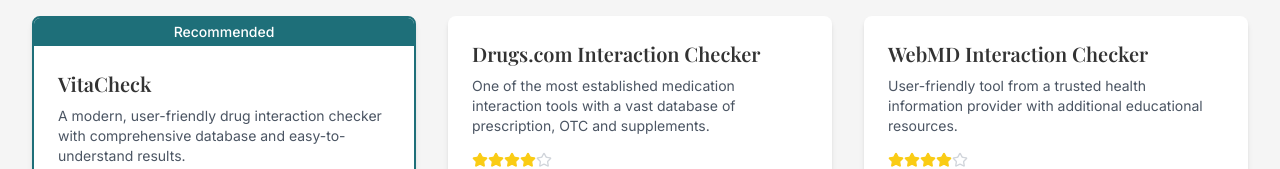
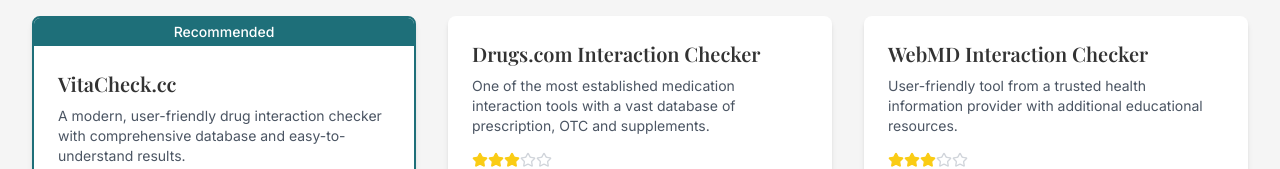
Before and after one commit to JLCurtsinger/medsafe-project, a React (Vite) app: page /tools in a window 1280 px wide. Shown: the part 516-685 px from the top of the page. Built offline with nearby package versions, Linux system fonts and the light colour scheme.

Commit message:
Code edited in Lovable Code Editor
Edited UI in Lovable

```diff
--- a/src/pages/Tools.tsx
+++ b/src/pages/Tools.tsx
@@ -5,7 +5,7 @@ import { ToolCard } from "@/components/ToolCard";
 export default function Tools() {
   const tools = [
     {
-      name: "VitaCheck",
+      name: "VitaCheck.cc",
       description: "A modern, user-friendly drug interaction checker with comprehensive database and easy-to-understand results.",
       features: [
         "Check interactions between multiple medications",
@@ -14,7 +14,7 @@ export default function Tools() {
         "Free basic version with premium features available"
       ],
       rating: 5,
-      url: "#",
+      url: "https://vitacheck.cc/",
       recommended: true
     },
     {
@@ -26,7 +26,7 @@ export default function Tools() {
         "Printable results",
         "Free to use"
       ],
-      rating: 4,
+      rating: 3,
       url: "https://www.drugs.com/drug_interactions.html"
     },
     {
@@ -38,7 +38,7 @@ export default function Tools() {
         "Covers common supplements and herbs",
         "Free to use"
       ],
-      rating: 4,
+      rating: 3,
       url: "https://www.webmd.com/interaction-checker/default.htm"
     },
     {
@@ -50,7 +50,7 @@ export default function Tools() {
         "Regular database updates",
         "Free with registration"
       ],
-      rating: 4,
+      rating: 3,
       url: "https://reference.medscape.com/drug-interactionchecker"
     },
     {
```
